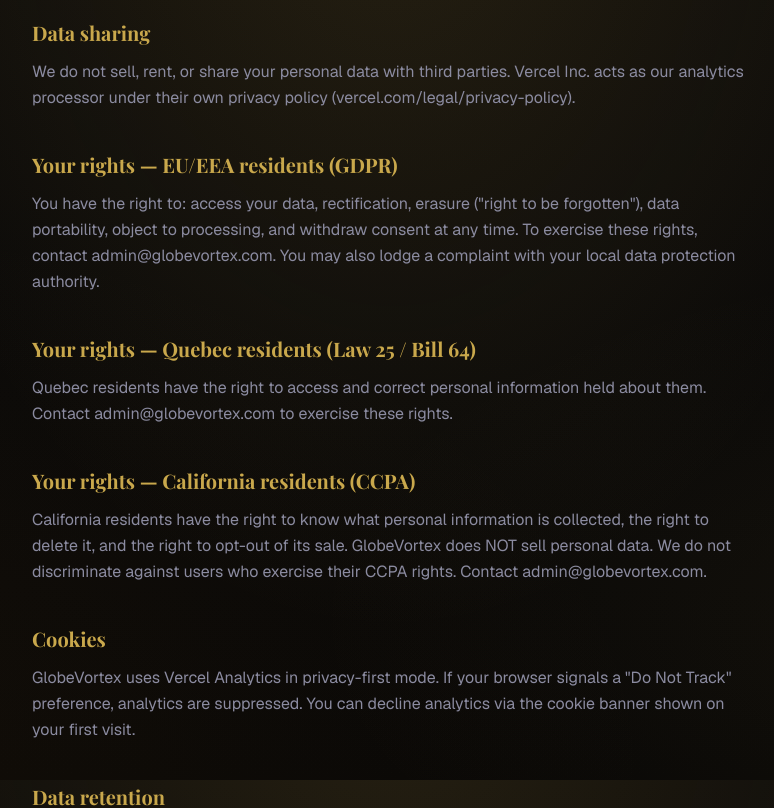
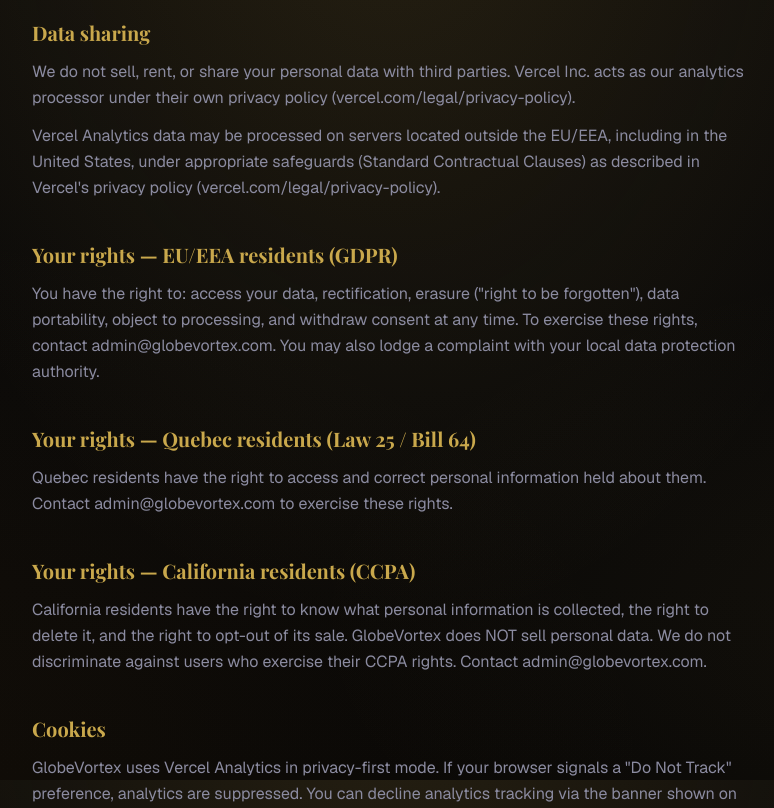
Before and after one commit to deepvortexia/globalpulse, a Next.js app: page /privacy in a window 1280 px wide. Shown: the part 820-1628 px from the top of the page, without its empty margins (248-1022 px from the left). Built offline with nearby package versions, Linux system fonts and the light colour scheme; a web font is replaced by a local one.

Commit message:
fix: privacy policy cookie clarity, GDPR data transfer disclosure, footer consistency

```diff
--- a/src/app/privacy/page.tsx
+++ b/src/app/privacy/page.tsx
@@ -41,6 +41,7 @@ const COPY: Record<Language, LegalCopy> = {
         heading: "Data sharing",
         paragraphs: [
           "We do not sell, rent, or share your personal data with third parties. Vercel Inc. acts as our analytics processor under their own privacy policy (vercel.com/legal/privacy-policy).",
+          "Vercel Analytics data may be processed on servers located outside the EU/EEA, including in the United States, under appropriate safeguards (Standard Contractual Clauses) as described in Vercel's privacy policy (vercel.com/legal/privacy-policy).",
         ],
       },
       {
@@ -64,7 +65,7 @@ const COPY: Record<Language, LegalCopy> = {
       {
         heading: "Cookies",
         paragraphs: [
-          'GlobeVortex uses Vercel Analytics in privacy-first mode. If your browser signals a "Do Not Track" preference, analytics are suppressed. You can decline analytics via the cookie banner shown on your first visit.',
+          'GlobeVortex uses Vercel Analytics in privacy-first mode. If your browser signals a "Do Not Track" preference, analytics are suppressed. You can decline analytics tracking via the banner shown on your first visit.',
         ],
       },
       {
@@ -115,6 +116,7 @@ const COPY: Record<Language, LegalCopy> = {
         heading: "Partage des données",
         paragraphs: [
           "Nous ne vendons, ne louons ni ne partageons vos données personnelles avec des tiers. Vercel Inc. agit comme sous-traitant de nos analyses sous sa propre politique de confidentialité.",
+          "Les données de Vercel Analytics peuvent être traitées sur des serveurs situés hors de l'UE/EEE, y compris aux États-Unis, sous réserve de garanties appropriées (clauses contractuelles types) telles que décrites dans la politique de confidentialité de Vercel (vercel.com/legal/privacy-policy).",
         ],
       },
       {
@@ -138,7 +140,7 @@ const COPY: Record<Language, LegalCopy> = {
       {
         heading: "Cookies",
         paragraphs: [
-          'GlobeVortex utilise Vercel Analytics en mode respect de la vie privée. Si votre navigateur envoie un signal "Do Not Track", les analyses sont désactivées. Vous pouvez refuser les analyses via la bannière affichée lors de votre première visite.',
+          'GlobeVortex utilise Vercel Analytics en mode respect de la vie privée. Si votre navigateur envoie un signal "Do Not Track", les analyses sont désactivées. Vous pouvez refuser le suivi analytique via la bannière affichée lors de votre première visite.',
         ],
       },
       {
```
